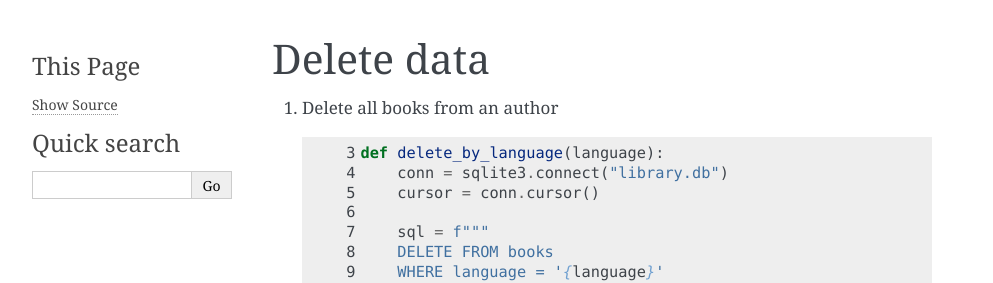
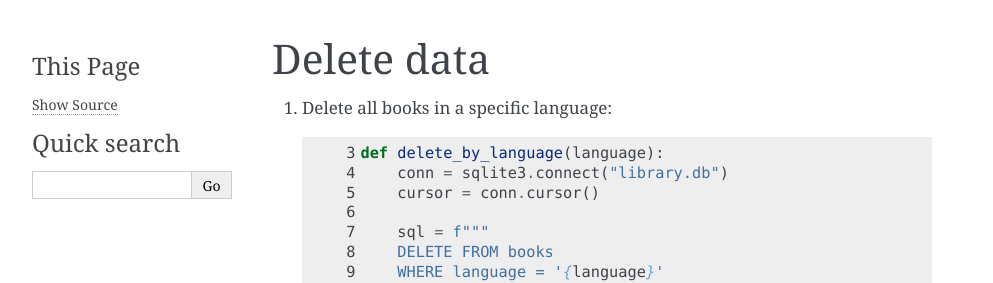
Before and after one commit to veit/python-basics-tutorial, a Sphinx documentation site: the page built from docs/save-data/delete-data.rst, in a window 1280 px wide. Shown: the top 283 px of the page, without its empty margins (148-1141 px from the left). Built offline with Sphinx 7.4.7, drawn with Linux system fonts in a browser that asks for light colours; pages that are not in the unit, such as notebooks, are missing from menus.

Commit message:
Fix wrong description

```diff
--- a/docs/save-data/delete-data.rst
+++ b/docs/save-data/delete-data.rst
@@ -1,7 +1,7 @@
 Delete data
 ===========
 
-#. Delete all books from an author
+#. Delete all books in a specific language:
 
    .. literalinclude:: delete_data.py
       :language: python
```
